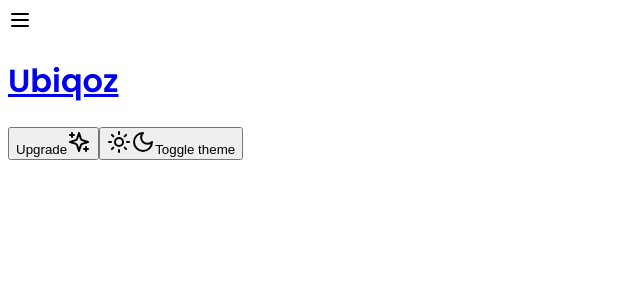
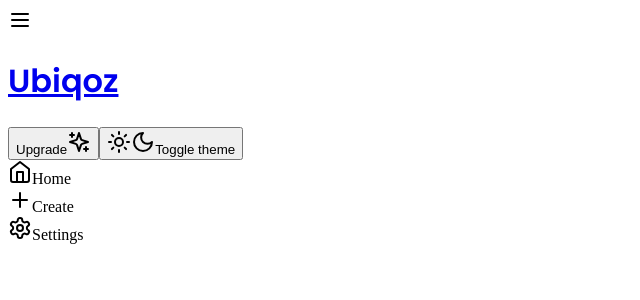
Before and after one commit to izanamiah/ubiqoz, a Next.js app: page / in a window 1280 px wide. Shown: the top 300 px of the page, without its empty margins (0-640 px from the left). Built offline with nearby package versions, Linux system fonts and the light colour scheme.

Commit message:
added large screen sidebar

```diff
--- a/app/(root)/layout.tsx
+++ b/app/(root)/layout.tsx
@@ -1,9 +1,13 @@
 import { Navbar } from "@/components/navbar";
+import { Sidebar } from "@/components/sidebar";
 
 const RootLayout = ({ children }: { children: React.ReactNode }) => {
   return (
     <div className="h-full">
       <Navbar />
+      <div className="hidden md:flex mt-16 w-20 flex-col fixed inset-y-0">
+        <Sidebar />
+      </div>
       <main className="md:pl-20 pt-16 h-full">{children}</main>
     </div>
   );
--- a/components/navbar.tsx
+++ b/components/navbar.tsx
@@ -15,7 +15,7 @@
 
 export const Navbar = () => {
   return (
-    <div className="fixed w-full z-50 flex justify-between items-center py-2 px-4 border-b border-primary/10 bg-secondary">
+    <div className="fixed w-full z-50 flex justify-between items-center py-2 px-4 border-b border-primary/10 bg-secondary h-16">
       <div className="flex items-center">
         <Menu className="block md:hidden" />
         <Link href="/">
--- /dev/null
+++ b/components/sidebar.tsx
@@ -0,0 +1,60 @@
+"use client";
+
+import { cn } from "@/lib/utils";
+import { Home, Plus, Settings } from "lucide-react";
+import { usePathname, useRouter } from "next/navigation";
+
+export const Sidebar = () => {
+  const pathname = usePathname();
+  const router = useRouter();
+  const routes = [
+    {
+      icon: Home,
+      href: "/",
+      label: "Home",
+      pro: false,
+    },
+    {
+      icon: Plus,
+      href: "/companion/new",
+      label: "Create",
+      pro: true,
+    },
+    {
+      icon: Settings,
+      href: "/settings",
+      label: "Settings",
+      pro: false,
+    },
+  ];
+
+  const onNavigate = (url: string, pro: boolean) => {
+    //TODO:check if pro
+
+    return router.push(url);
+  };
+
+  return (
+    <div className="space-y-4 flex flex-col h-full text-primary bg-secondary">
+      <div className="p-3 flex flex-1 justify-center">
+        <div className="space-y-2">
+          {routes.map((route) => (
+            <div
+              onClick={() => onNavigate(route.href, route.pro)}
+              key={route.href}
+              className={cn(
+                "text-muted-foreground text-xs group flex p-3 w-full justify-start font-medium cursor-pointer hover:text-primary hover:bg-primary/10 rounded-lg transition",
+                pathname == route.href && "bg-primary/10 text-primary"
+              )}
+            >
+              <div className="flex flex-col gap-y-2 items-center flex-1">
+                <route.icon className="h-5 w-5" />
+                {route.label}
+              </div>
+            </div>
+          ))}
+        </div>
+      </div>
+    </div>
+  );
+};
```
